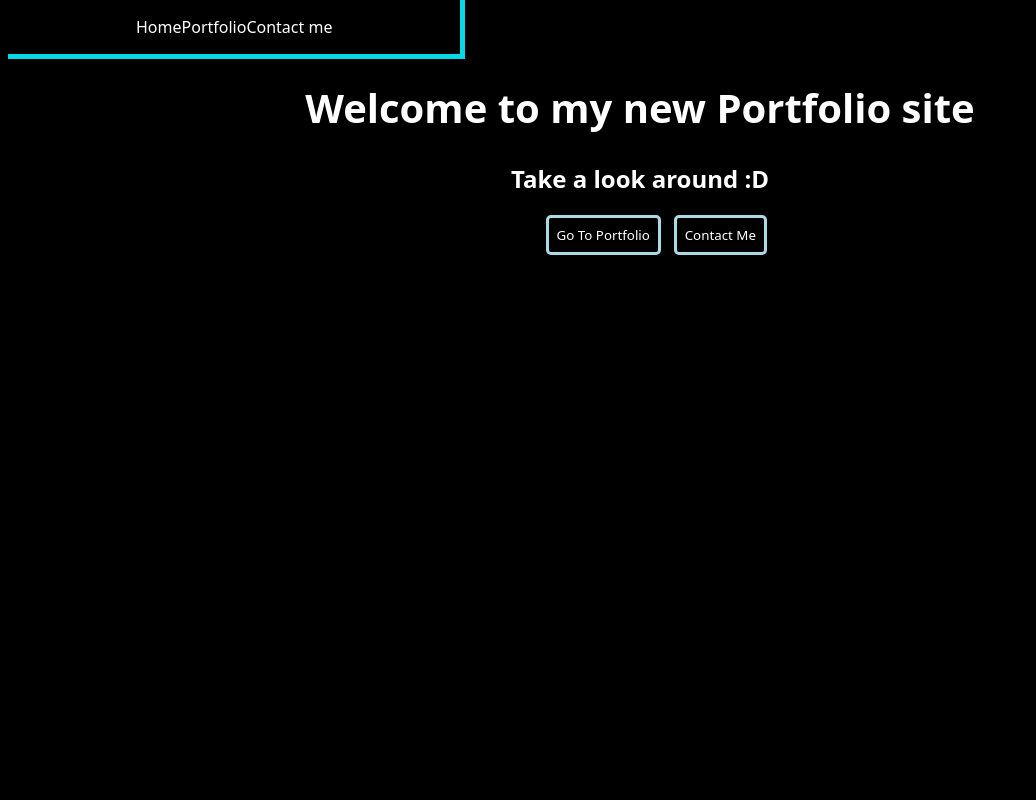
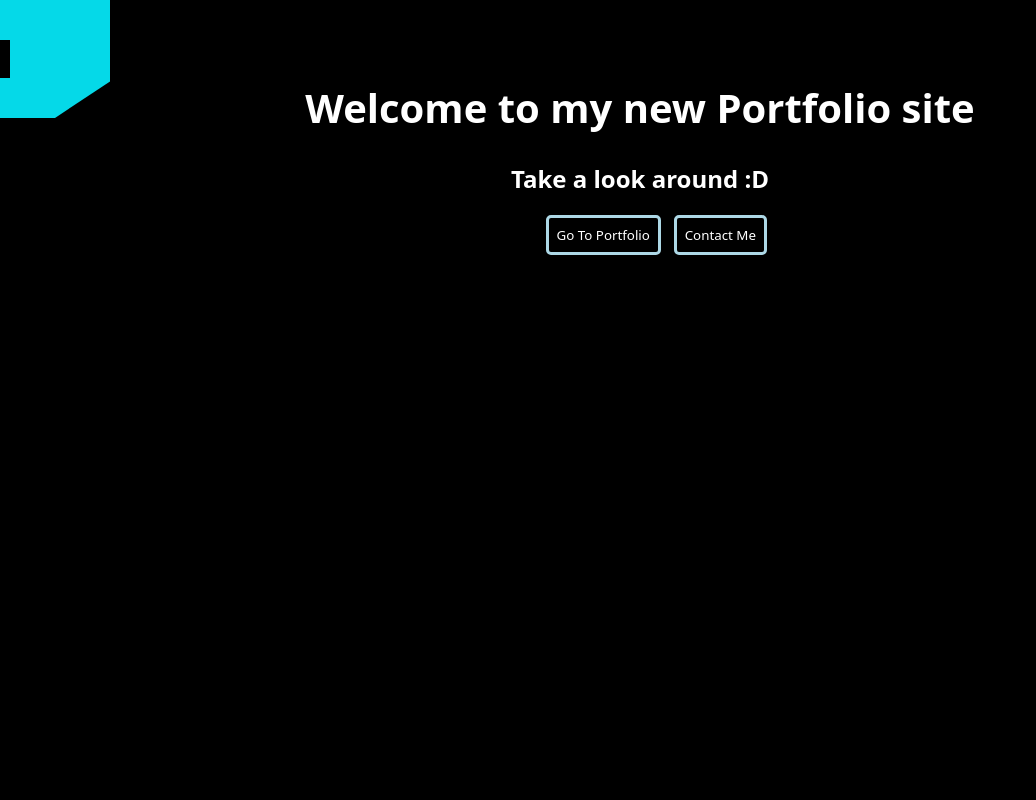
Before and after one commit to LouisWdev/myPortfolio, a React (Vite) app: page / in a window 1280 px wide. Shown: the top 800 px of the page, without its empty margins (0-1036 px from the left). Built offline with nearby package versions, Linux system fonts and the light colour scheme.

Commit message:
Navbar animation

```diff
--- a/src/components/Navbar.tsx
+++ b/src/components/Navbar.tsx
@@ -3,9 +3,9 @@ import styled from "styled-components";
 const Navbar = () => {
   return (
     <NavbarContainer>
-           <HomeButton>Home</HomeButton>
-           <PortfolioButton>Portfolio</PortfolioButton>
-           <ContactButton>Contact me</ContactButton>
+           <Navbutton>Home</Navbutton>
+           <Navbutton>Portfolio</Navbutton>
+           <Navbutton>Contact me</Navbutton>
     </NavbarContainer>
   )
 }
@@ -15,18 +15,24 @@ export default Navbar
 const NavbarContainer = styled.div`
      position: fixed;
      top: 0%;
-     background-color: transparent;
-     border-right: #05D9E8 5px solid ;
-     border-bottom: #05D9E8 5px solid;
+     background-color: #05D9E8;
 
-     padding: 2vh 10vw;
+     padding: 40px 100px;
      display: flex;
+     clip-path: polygon( 11% 0, 100% 0, 100% 69%, 90% 100%, 0 100%, 0 28%);
+     transform: translate(-35vw);
+     transition: translate 2s;
+
+     &:hover {
+      transition: transform 1.5s linear;
+      transform: translate(0vw);
+     }
 `;
 
-const HomeButton = styled.div`
+const buttonStyles = styled.div`
+      margin: 1vh;
 `;
 
-const PortfolioButton = styled.div`
+const Navbutton = styled.div`
+      padding: 1vh 2vw;
 `;
-const ContactButton = styled.div`
-`;
```
